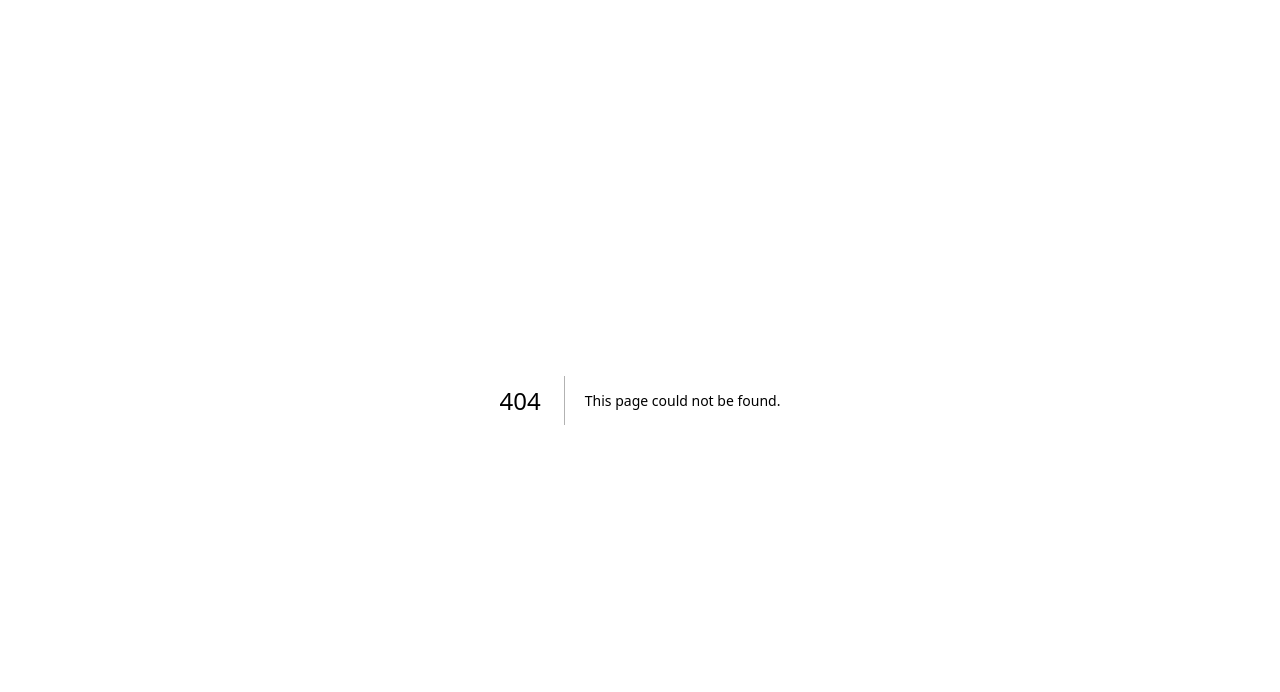
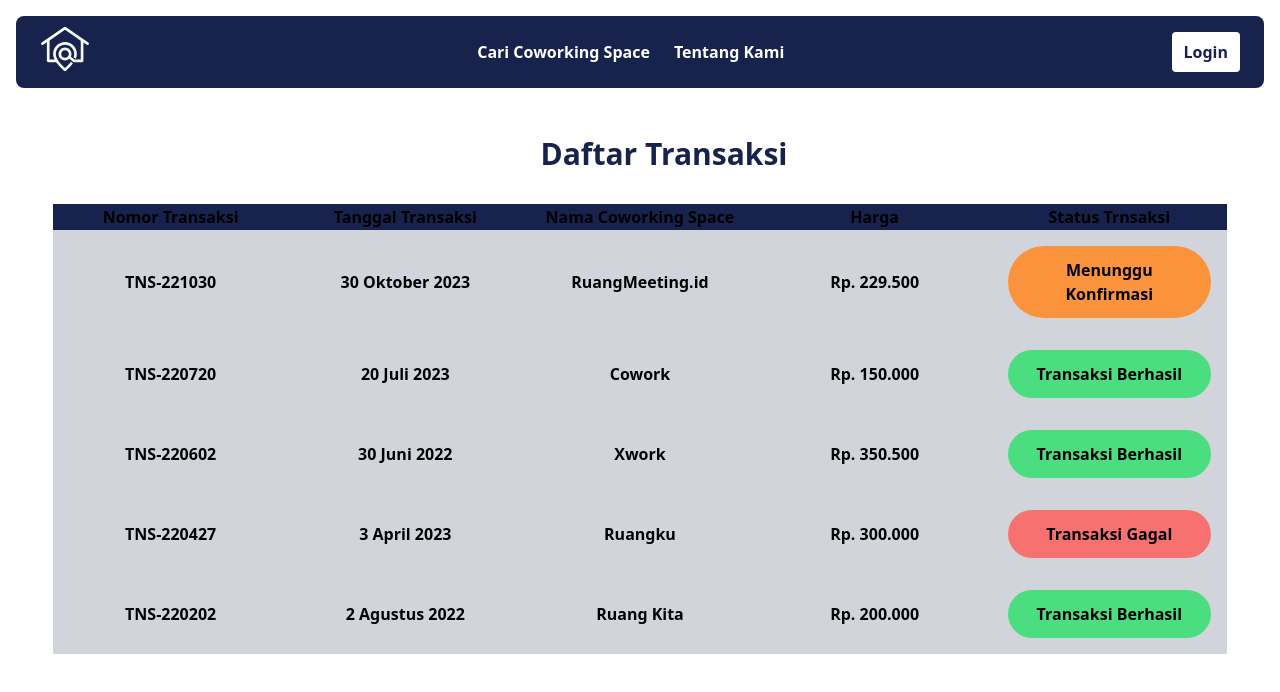
Before and after one commit to ahmadyhs/spots-frontend, a Next.js app: page /list-transaksi in a window 1280 px wide. Before the commit this address had no page. Shown: the top 692 px of the page. Built offline with nearby package versions, Linux system fonts and the light colour scheme.

Commit message:
initial list transaksi

```diff
--- /dev/null
+++ b/app/list-transaksi/page.js
@@ -0,0 +1,76 @@
+import { Navbar } from '../Navbar';
+
+export default function TransactionList() {
+    return (
+        <body className='bg-white'>
+        <title>Riwayat Transaksi</title>
+        <div className='flex w-full flex-col items-center justify-between p-4 bg-white'>
+            <Navbar/>
+        </div>
+
+        <p className='text-center bg-white text-3xl text-[#17224D] py-8 pl-12 font-bold'>
+            Daftar Transaksi</p>
+        <div className='bg-white flex justify-center'>
+            <table className='w-11/12'>
+                <thead>
+                    <tr className='w-full text-center bg-[#17224D] font-bold'>
+                        <th className='w-1/5'>Nomor Transaksi</th>
+                        <th className='w-1/5'>Tanggal Transaksi</th>
+                        <th className='w-1/5'>Nama Coworking Space</th>
+                        <th className='w-1/5'>Harga</th>
+                        <th className='w-1/5'>Status Trnsaksi</th>
+                    </tr>
+                </thead>
+                <tbody className='font-semibold text-center text-black bg-gray-300'>
+                    <tr className=''>
+                        <td>TNS-221030</td>
+                        <td>30 Oktober 2023</td>
+                        <td>RuangMeeting.id</td>
+                        <td>Rp. 229.500</td>
+                        <td className='p-4'>
+                            <div className='rounded-full px-6 py-3 bg-orange-400'>Menunggu Konfirmasi</div>
+                        </td>
+                    </tr>
+                    <tr className=''>
+                        <td>TNS-220720</td>
+                        <td>20 Juli 2023</td>
+                        <td>Cowork</td>
+                        <td>Rp. 150.000</td>
+                        <td className='p-4'>
+                            <div className='rounded-full px-6 py-3 bg-green-400'>Transaksi Berhasil</div>
+                        </td>
+                    </tr>
+                    <tr className=''>
+                        <td>TNS-220602</td>
+                        <td>30 Juni 2022</td>
+                        <td>Xwork</td>
+                        <td>Rp. 350.500</td>
+                        <td className='p-4'>
+                            <div className='rounded-full px-6 py-3 bg-green-400'>Transaksi Berhasil</div>
+                        </td>
+                    </tr>
+                    <tr className=''>
+                        <td>TNS-220427</td>
+                        <td>3 April 2023</td>
+                        <td>Ruangku</td>
+                        <td>Rp. 300.000</td>
+                        <td className='p-4'>
+                            <div className='rounded-full px-6 py-3 bg-red-400'>Transaksi Gagal</div>
+                        </td>
+                    </tr>
+                    <tr className=''>
+                        <td>TNS-220202</td>
+                        <td>2 Agustus 2022</td>
+                        <td>Ruang Kita</td>
+                        <td>Rp. 200.000</td>
+                        <td className='p-4'>
+                            <div className='rounded-full px-6 py-3 bg-green-400'>Transaksi Berhasil</div>
+                        </td>
+                    </tr>
+                </tbody>
+            </table>
+        </div>
+
+        </body>
+    )
+}
```
